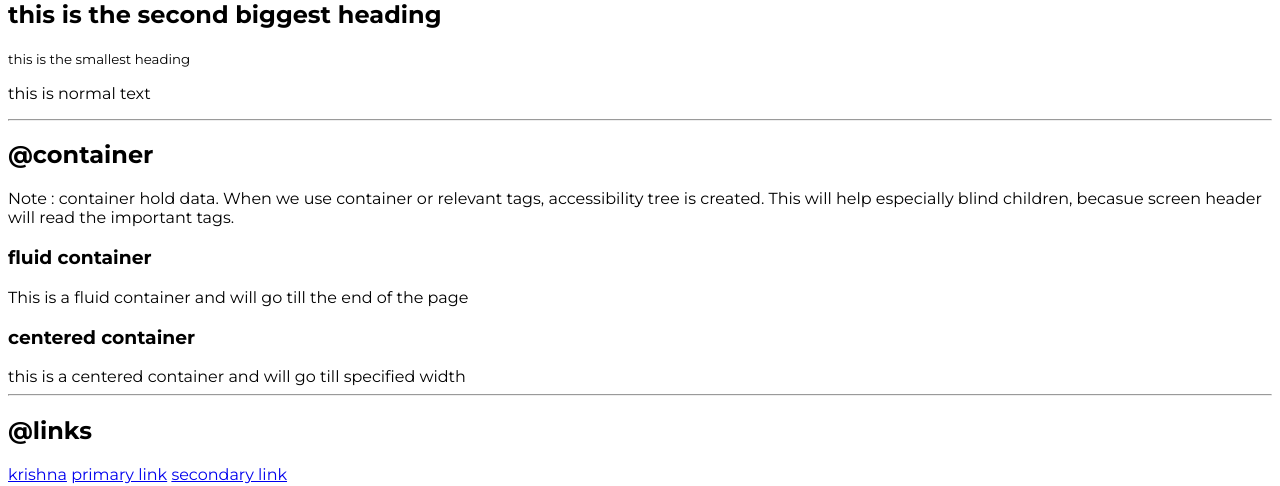
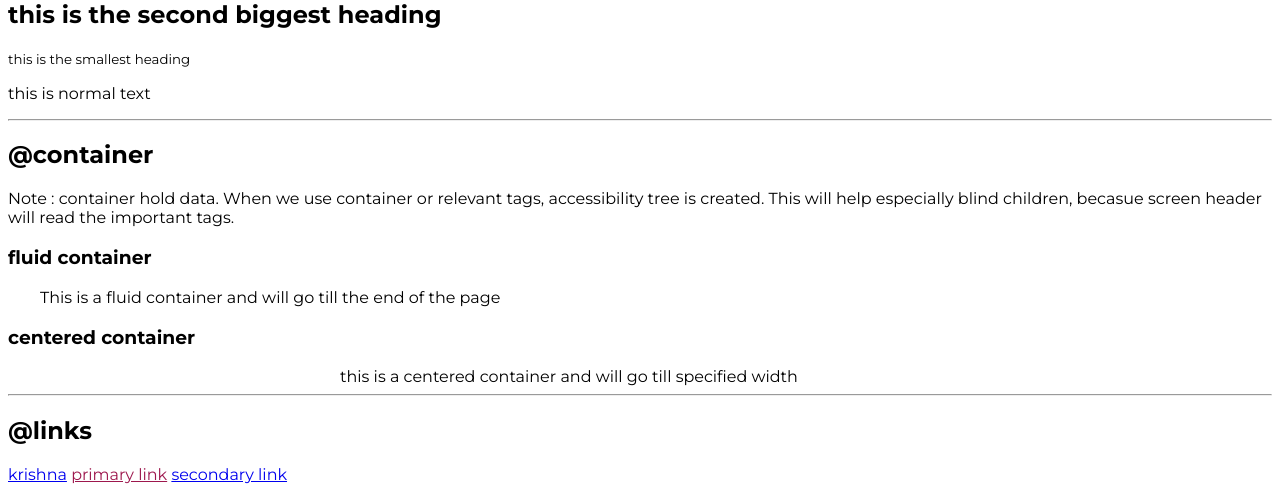
Before and after one commit to krishnamahadev/lesson_3_live, a plain HTML site: page index_v1.html in a window 1280 px wide. Shown: the part 320-806 px from the top of the page. Drawn offline with Linux system fonts and the light colour scheme.

Commit message:
added font and colors

```diff
--- a/index_v1.html
+++ b/index_v1.html
@@ -59,11 +59,11 @@
    </p>
 
    <h3>fluid container</h3>
-   <div >This is a fluid container and will go till the end of the page</div>
+   <div class = "container-fluid-container">This is a fluid container and will go till the end of the page</div>
 
 
    <h3>centered container</h3>
-   <div>this is a centered container and will go till specified width</div>
+   <div class = "container-centred-container">this is a centered container and will go till specified width</div>
 
    <hr>
 
@@ -71,7 +71,7 @@
    <h2>@links</h2>
    <a href="https://google.com">krishna</a>
 
-   <a href="/">primary link</a>
+   <a href="/" class = "primlink">primary link</a>
    <a href="/">secondary link</a>
 
 
--- a/style_v1.css
+++ b/style_v1.css
@@ -1,8 +1,34 @@
 @import url('https://fonts.googleapis.com/css2?family=Montserrat:wght@300;400;700&display=swap');
 
 
+
+:root{
+    --primary-color: #9d174d;
+}
 
 body{
     font-family: 'Montserrat', sans-serif;
 
 }
+
+
+/* container */
+
+.container-fluid-container
+{
+    padding-left: 2rem;
+    padding-right: 2 rem;
+}
+
+/* the above function of calling class will do match on the first word and changes are applied whereever it finds a match */
+
+.container-centred-container
+{
+    max-width: 600px;
+    margin: auto;
+}
+
+.primlink
+{
+    color: var(--primary-color);
+}
```
